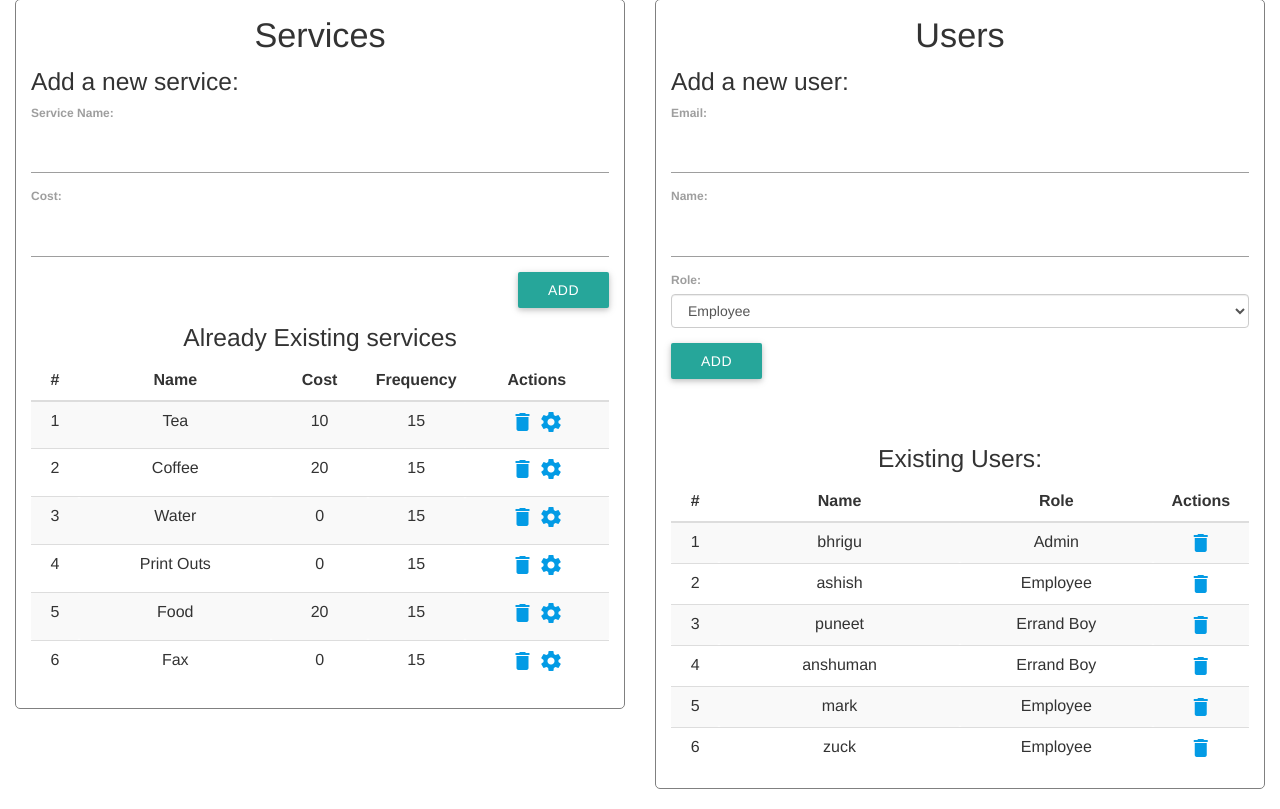
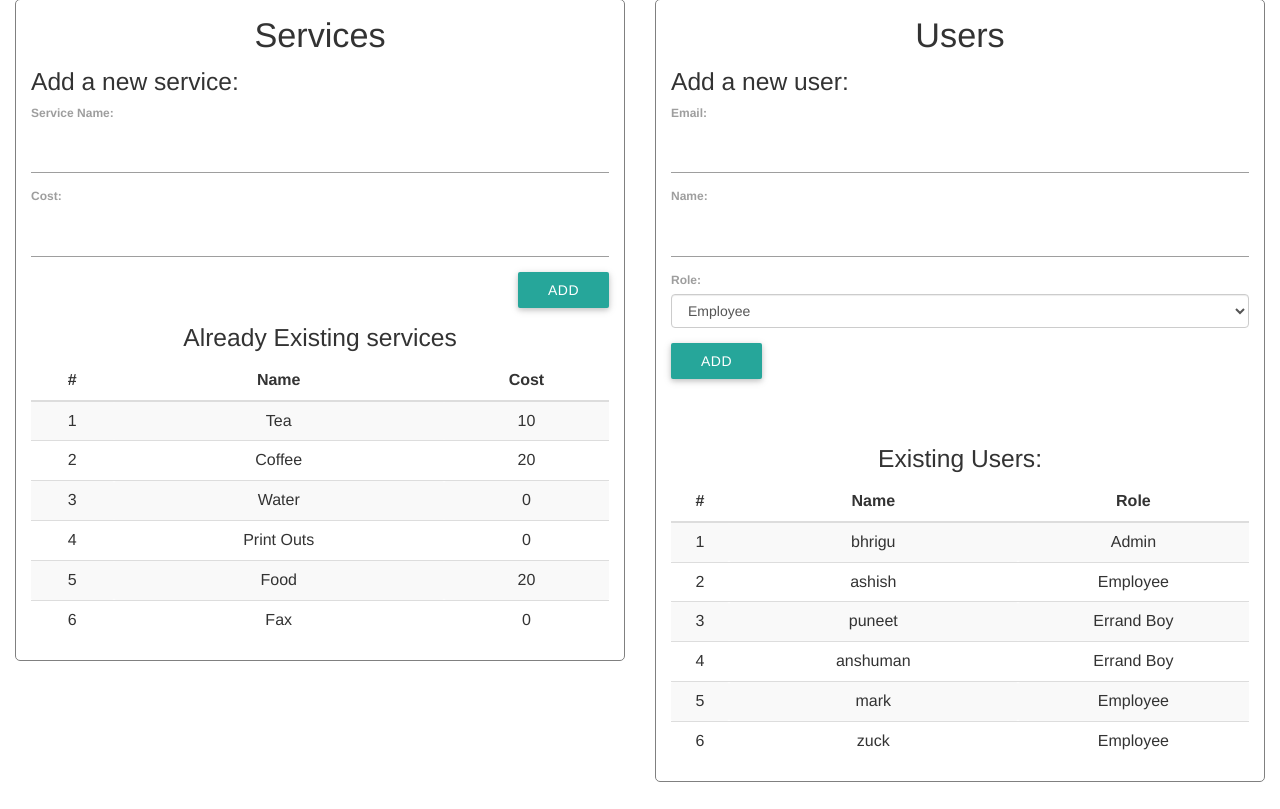
Before and after one commit to bhrigu123/GetMeThat, a Django app: page /administrator in a window 1280 px wide. Shown: the part 73-882 px from the top of the page. After the commit the page ends 855 px from the top, so only its background shows below. Run offline with Django 3.2, Linux system fonts and the light colour scheme; a user stored in the database is signed in; data comes from the database, SQL or seed files in the repository; some libraries are stand-ins or nearby versions.

Commit message:
admin.html fix

```diff
--- a/errand/templates/errand/admin.html
+++ b/errand/templates/errand/admin.html
@@ -29,8 +29,6 @@
 					      	<th class="col-xs-1"><center>#</center></th>
 					        <th class="col-xs-4"><center>Name</center></th>
 					        <th class="col-xs-2"><center>Cost</center></th>
-					        <th class="col-xs-2"><center>Frequency</center></th>
-					        <th class="col-xs-3"><center>Actions</center></th>
 					      </tr>
 					    </thead>
 					    <tbody>
@@ -39,10 +37,6 @@
 						      	<td><center>{{forloop.counter}}</center></td>
 						        <td><center>{{s.name}}</center></td>
 						        <td><center>{{s.cost}}</center></td>
-						        <td><center>15</center></td>
-						        <td><center><a href = "/"><i class="material-icons">delete</i></a>
-						        <a href = "/"><i class="material-icons">settings</i></a>
-						        </center></td>
 						    </tr>
 						    {% endfor %}
 					    </tbody>
@@ -82,7 +76,6 @@
 					      	<th class="col-xs-1"><center>#</center></th>
 					        <th class="col-xs-5"><center>Name</center></th>
 					        <th class="col-xs-4"><center>Role</center></th>
-					        <th class="col-xs-2"><center>Actions</center></th>
 					      </tr>
 					    </thead>
 					    <tbody>
@@ -91,7 +84,6 @@
 						    	<td><center>{{forloop.counter}}</center></td>
 					        	<td><center>{{u.username}}</center></td>
 					        	<td><center>{{u.myuser.role.role}}</center></td>
-					        	<td><center><a href = "/"><i class="material-icons">delete</i></center></td>
 					      	</tr>
 					      	{% endfor %}
 					    </tbody>
```
